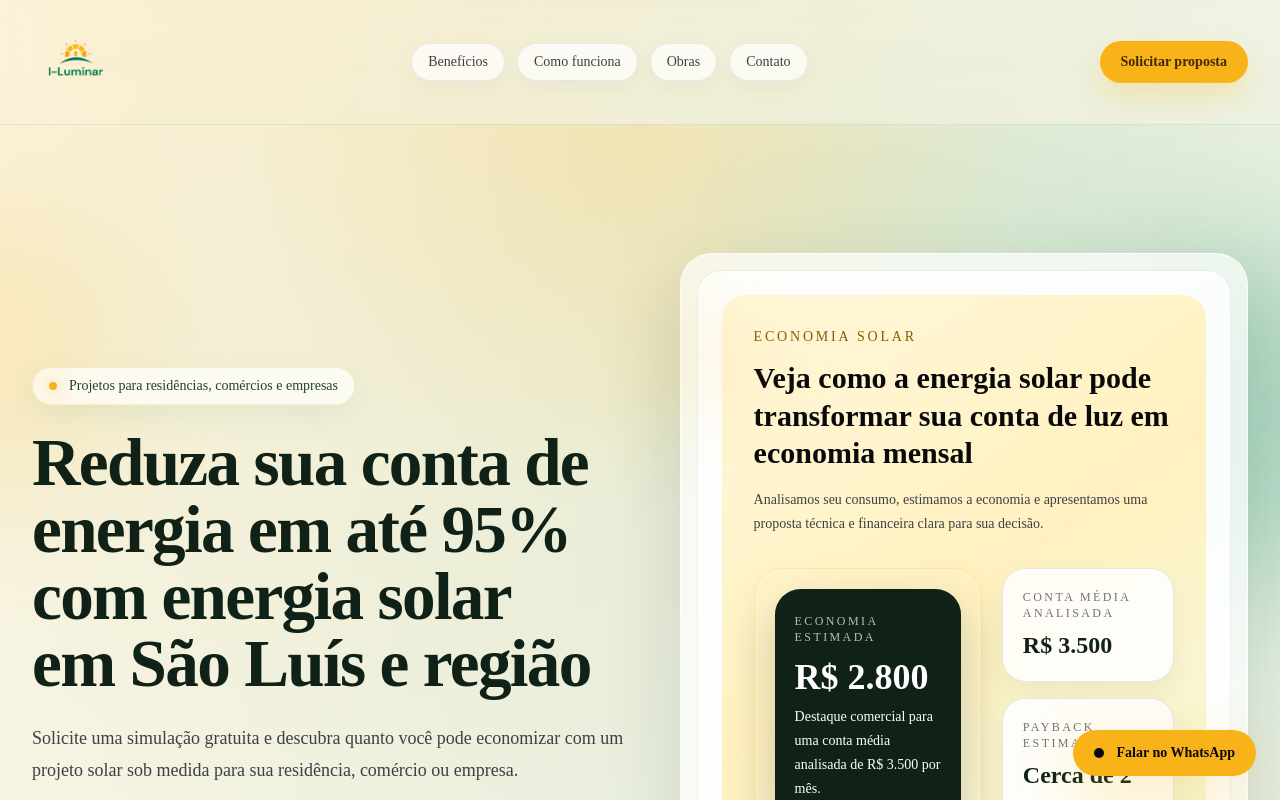
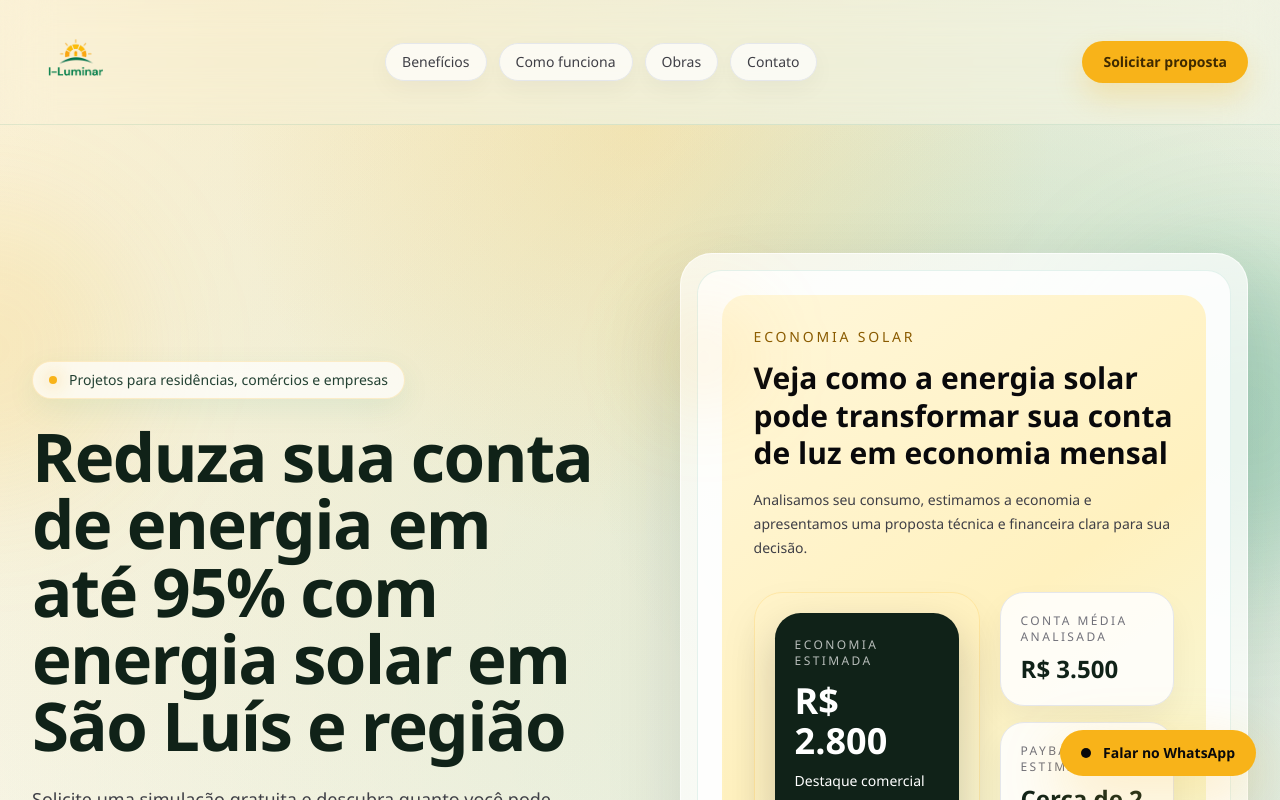
Before and after one commit to grupoiluminarbr-create/iluminarenergia, a Next.js app: page / in a window 1280 px wide. Shown: the top 800 px of the page. Built offline with nearby package versions, Linux system fonts and the light colour scheme.

Commit message:
Update globals.css

```diff
--- a/app/globals.css
+++ b/app/globals.css
@@ -33,7 +33,11 @@ body {
     radial-gradient(circle at 50% 100%, rgba(14, 165, 114, 0.06), transparent 30%),
     linear-gradient(180deg, var(--bg-start) 0%, var(--bg-mid) 45%, var(--bg-end) 100%);
   color: #102218;
-  font-family: var(--font-manrope), sans-serif;
+  font-family:
+    "Avenir Next",
+    "Segoe UI",
+    "Helvetica Neue",
+    sans-serif;
   text-rendering: optimizeLegibility;
 }
 
```
